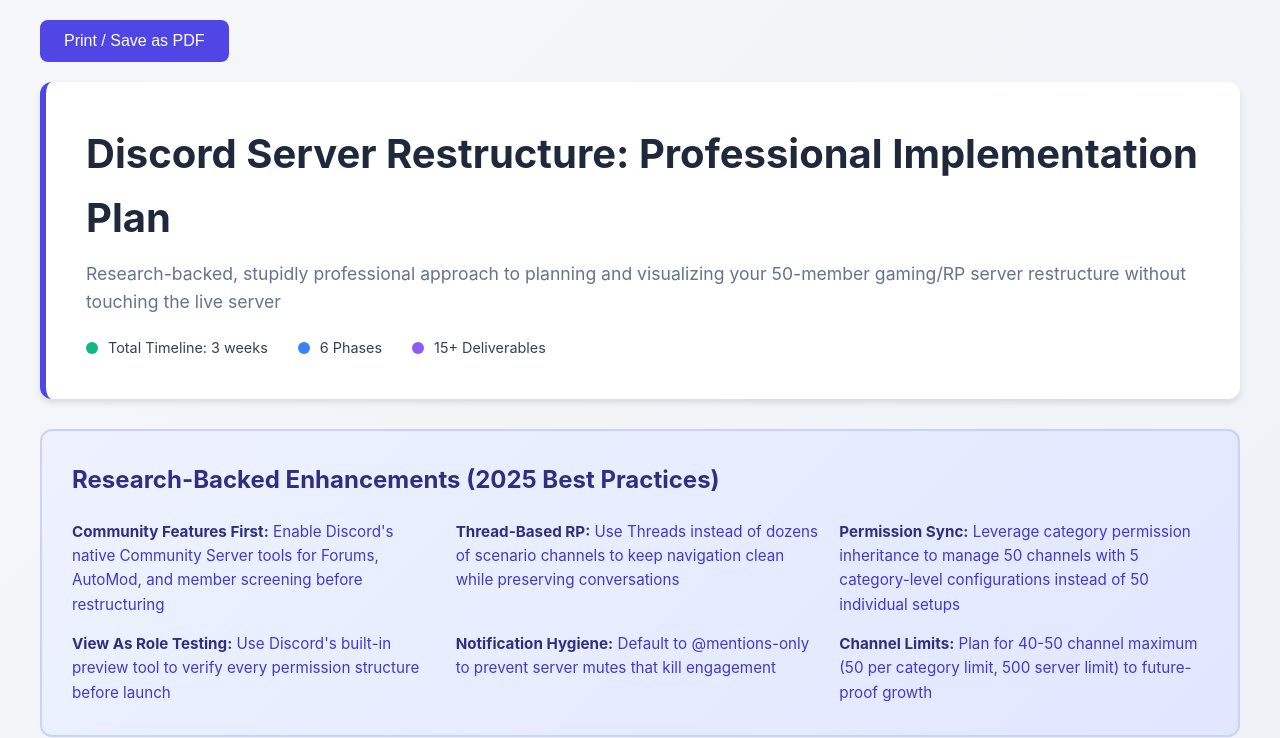
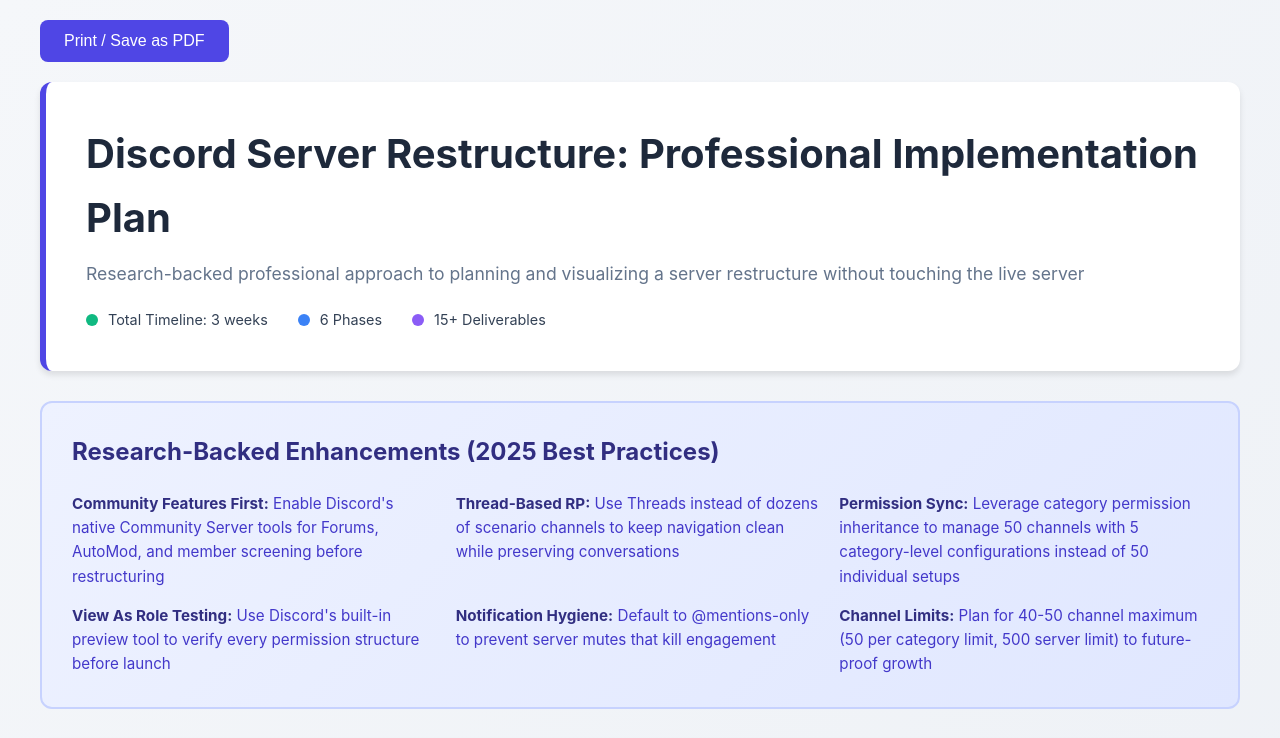
Before and after one commit to 5X15/discord-restructure, a plain HTML site: page index.html in a window 1280 px wide. Shown: the top 738 px of the page. Drawn offline with Linux system fonts and the light colour scheme.

Commit message:
Refine description of server restructure approach

```diff
--- a/index.html
+++ b/index.html
@@ -370,7 +370,7 @@
 
         <div class="header">
             <h1>Discord Server Restructure: Professional Implementation Plan</h1>
-            <p>Research-backed, stupidly professional approach to planning and visualizing your 50-member gaming/RP server restructure without touching the live server</p>
+            <p>Research-backed professional approach to planning and visualizing a server restructure without touching the live server</p>
             <div class="meta">
                 <div class="meta-item">
                     <div class="meta-dot dot-green"></div>
```
